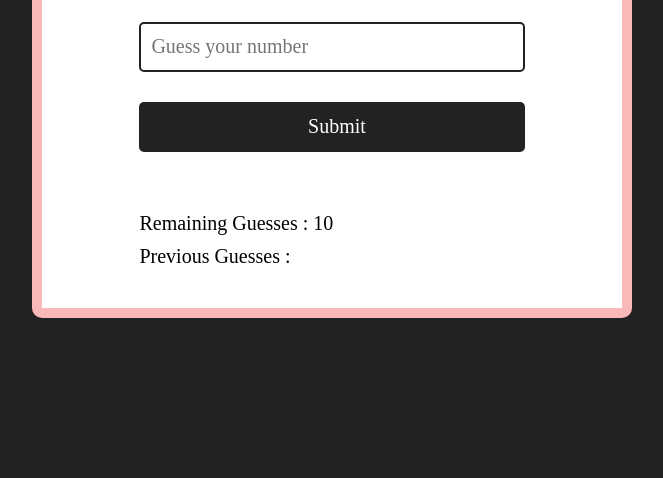
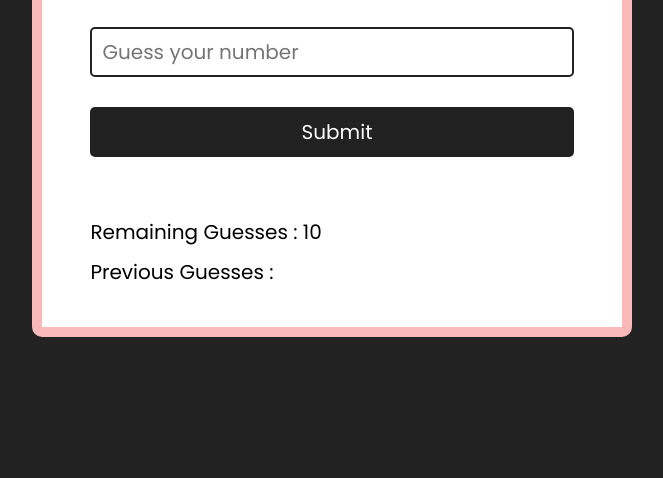
Before and after one commit to Adarsh-Developer/Guess-the-number-game, a plain HTML site: page index.html in a window 1280 px wide. Shown: the part 322-800 px from the top of the page, without its empty margins (308-971 px from the left). Drawn offline with Linux system fonts and the light colour scheme.

Commit message:
adding font

```diff
--- a/style.css
+++ b/style.css
@@ -1,3 +1,8 @@
+@font-face {
+  font-family: poppins;
+  src: url(./Poppins\ Font.woff2);
+}
+
 * {
   margin: 0;
   padding: 0;
```
Also changed, not shown: Poppins Font.woff2 (added).
